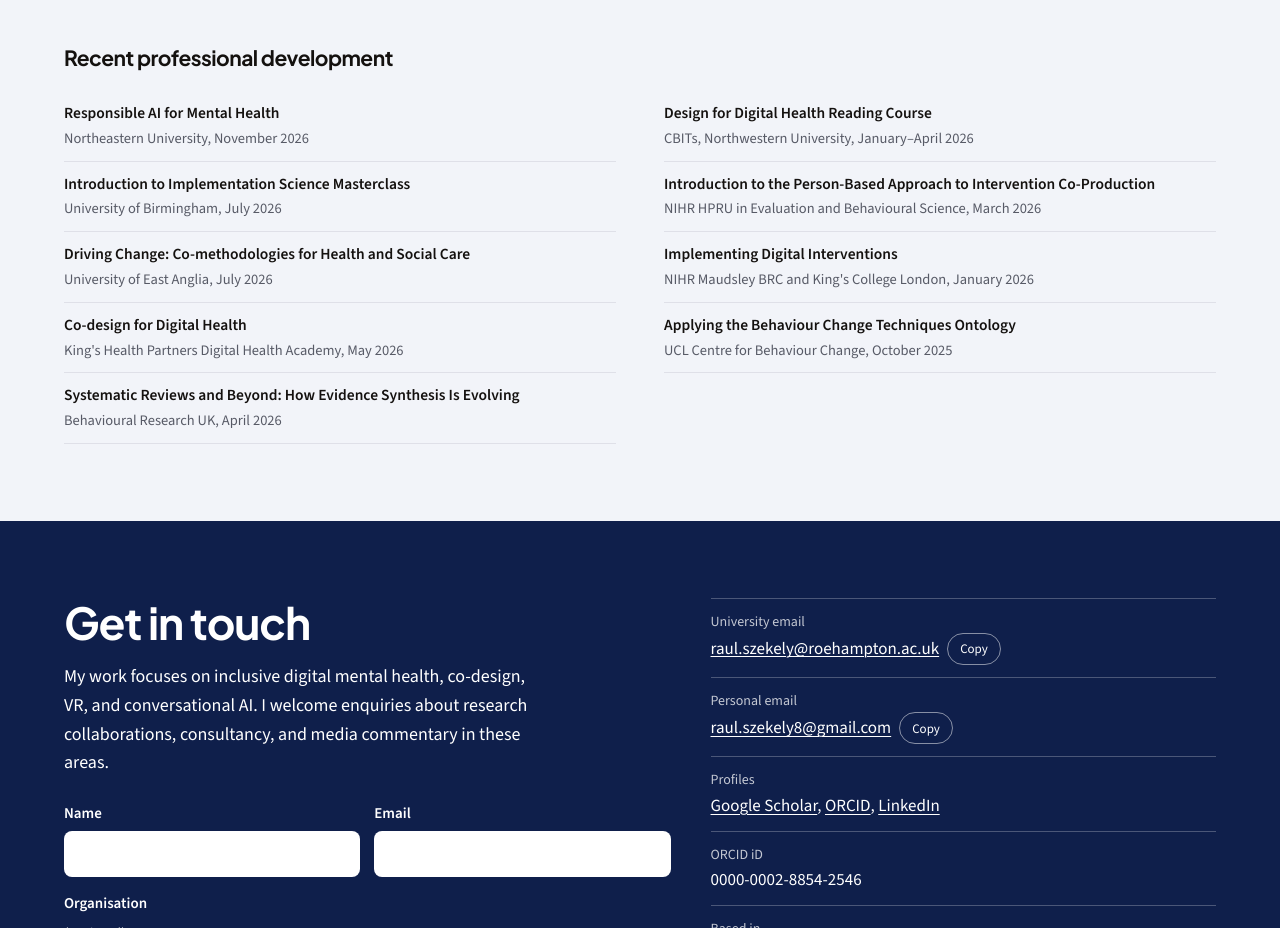
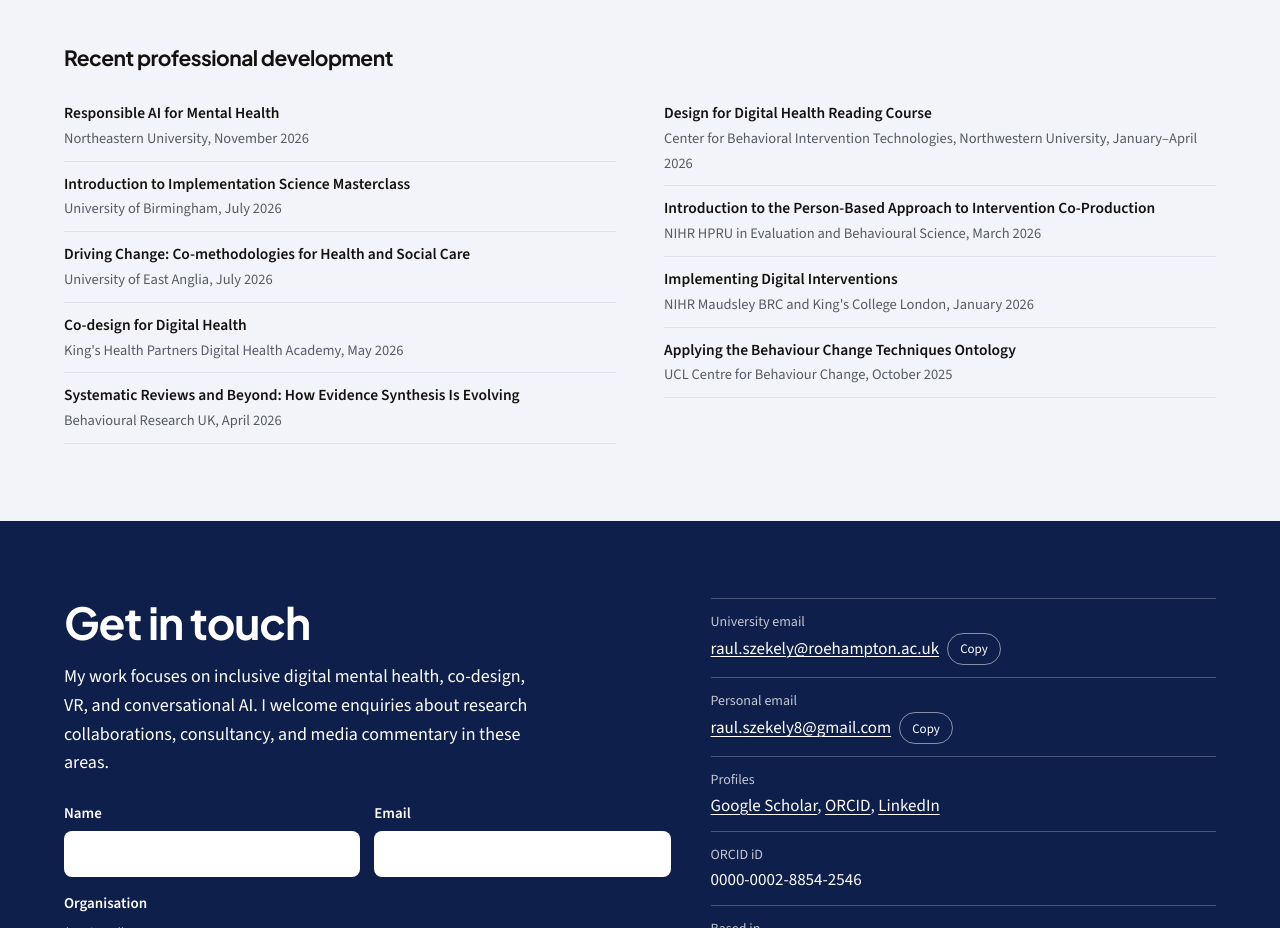
Before and after one commit to raulszekely/website, a plain HTML site: page index.html in a window 1280 px wide. Shown: the part 7441-8369 px from the top of the page. Drawn offline with nearby package versions, Linux system fonts and the light colour scheme.

Commit message:
index.html

```diff
--- a/index.html
+++ b/index.html
@@ -532,7 +532,7 @@ document.getElementById('cpd').innerHTML=lst([
  ['Driving Change: Co-methodologies for Health and Social Care','University of East Anglia, July 2026'],
  ['Co-design for Digital Health','King\'s Health Partners Digital Health Academy, May 2026'],
  ['Systematic Reviews and Beyond: How Evidence Synthesis Is Evolving','Behavioural Research UK, April 2026'],
- ['Design for Digital Health Reading Course','CBITs, Northwestern University, January–April 2026'],
+ ['Design for Digital Health Reading Course','Center for Behavioral Intervention Technologies, Northwestern University, January–April 2026'],
  ['Introduction to the Person-Based Approach to Intervention Co-Production','NIHR HPRU in Evaluation and Behavioural Science, March 2026'],
  ['Implementing Digital Interventions','NIHR Maudsley BRC and King\'s College London, January 2026'],
  ['Applying the Behaviour Change Techniques Ontology','UCL Centre for Behaviour Change, October 2025']
```
